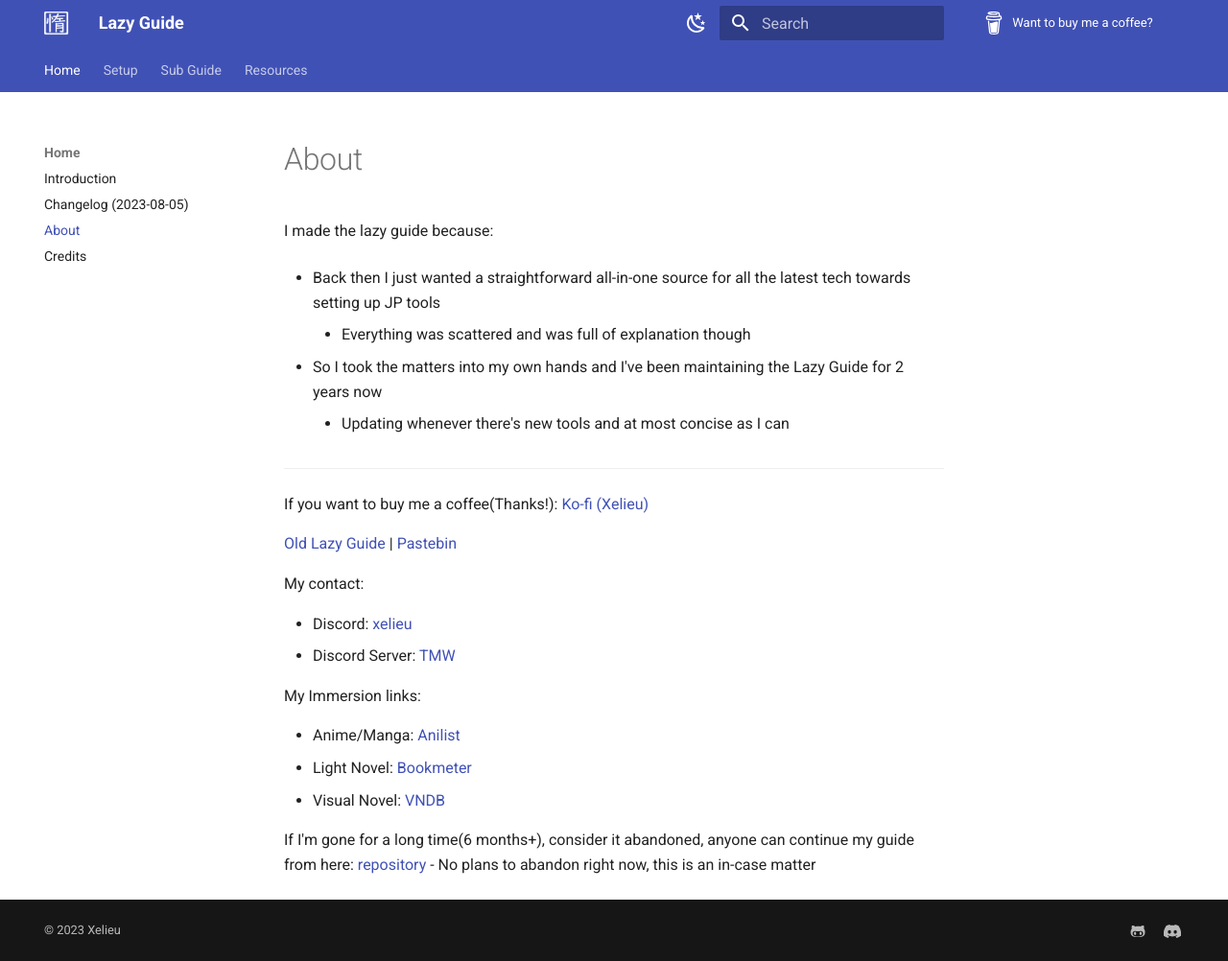
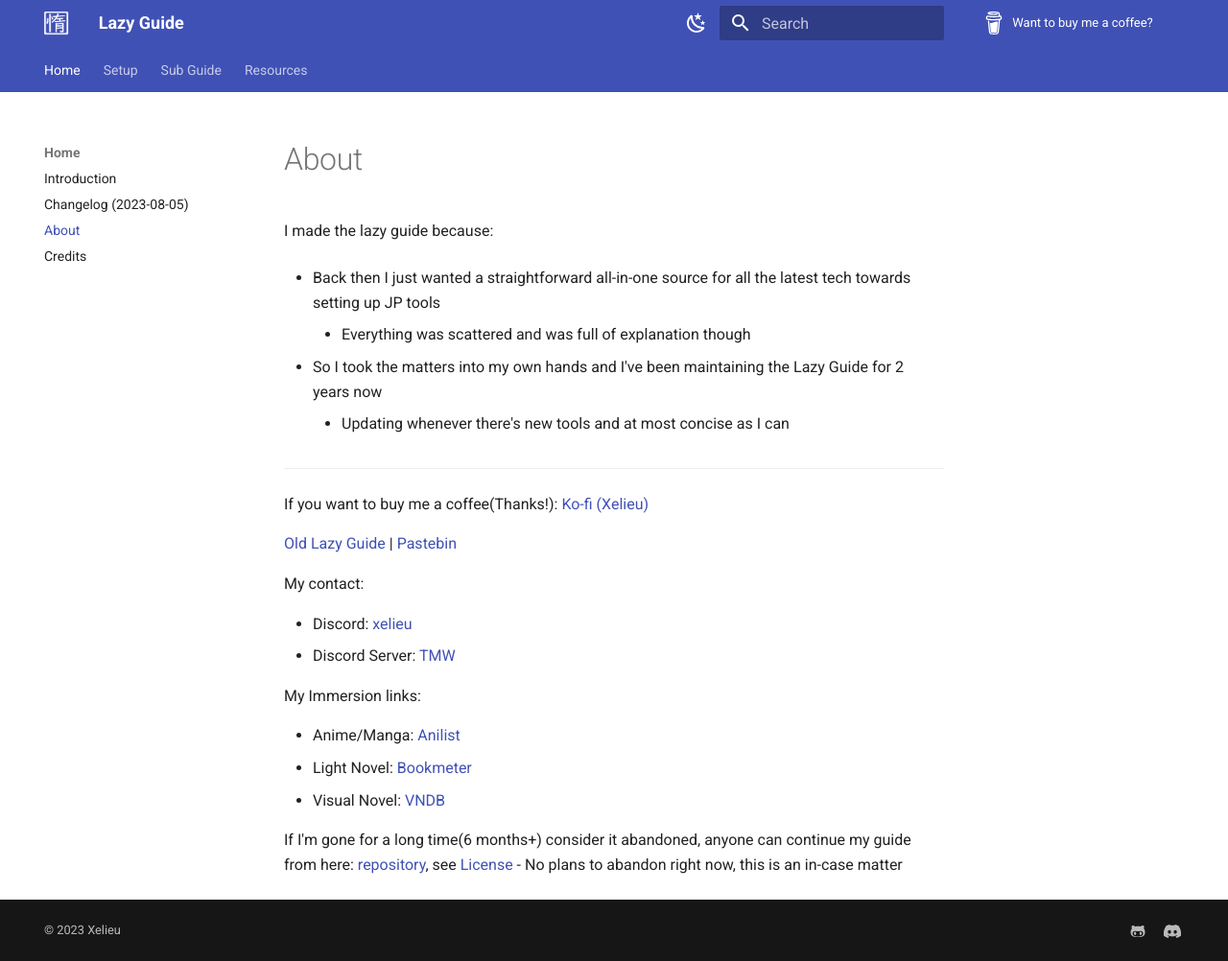
Before and after one commit to Xelieu/xelieu.github.io, an MkDocs documentation site: the page built from docs/jp-lazy-guide/about.md, in a window 1280 px wide and 1002 px high. Shown: the whole window at 96% size. Built offline with MkDocs 1.6.1 and Material for MkDocs 9.7.7, drawn with Linux system fonts in a browser that asks for light colours.

Commit message:
$updated info

```diff
--- a/docs/jp-lazy-guide/about.md
+++ b/docs/jp-lazy-guide/about.md
@@ -29,5 +29,5 @@
 - Light Novel: [Bookmeter](https://bookmeter.com/users/1277906)
 - Visual Novel: [VNDB](https://vndb.org/u192242)
 
-If I'm gone for a long time(6 months+), consider it abandoned, anyone can continue my guide from here: [repository](https://github.com/Xelieu/xelieu.github.io)
+If I'm gone for a long time(6 months+) consider it abandoned, anyone can continue my guide from here: [repository](https://github.com/Xelieu/xelieu.github.io), see [License](https://github.com/Xelieu/xelieu.github.io/blob/main/LICENSE)
   - No plans to abandon right now, this is an in-case matter
```
